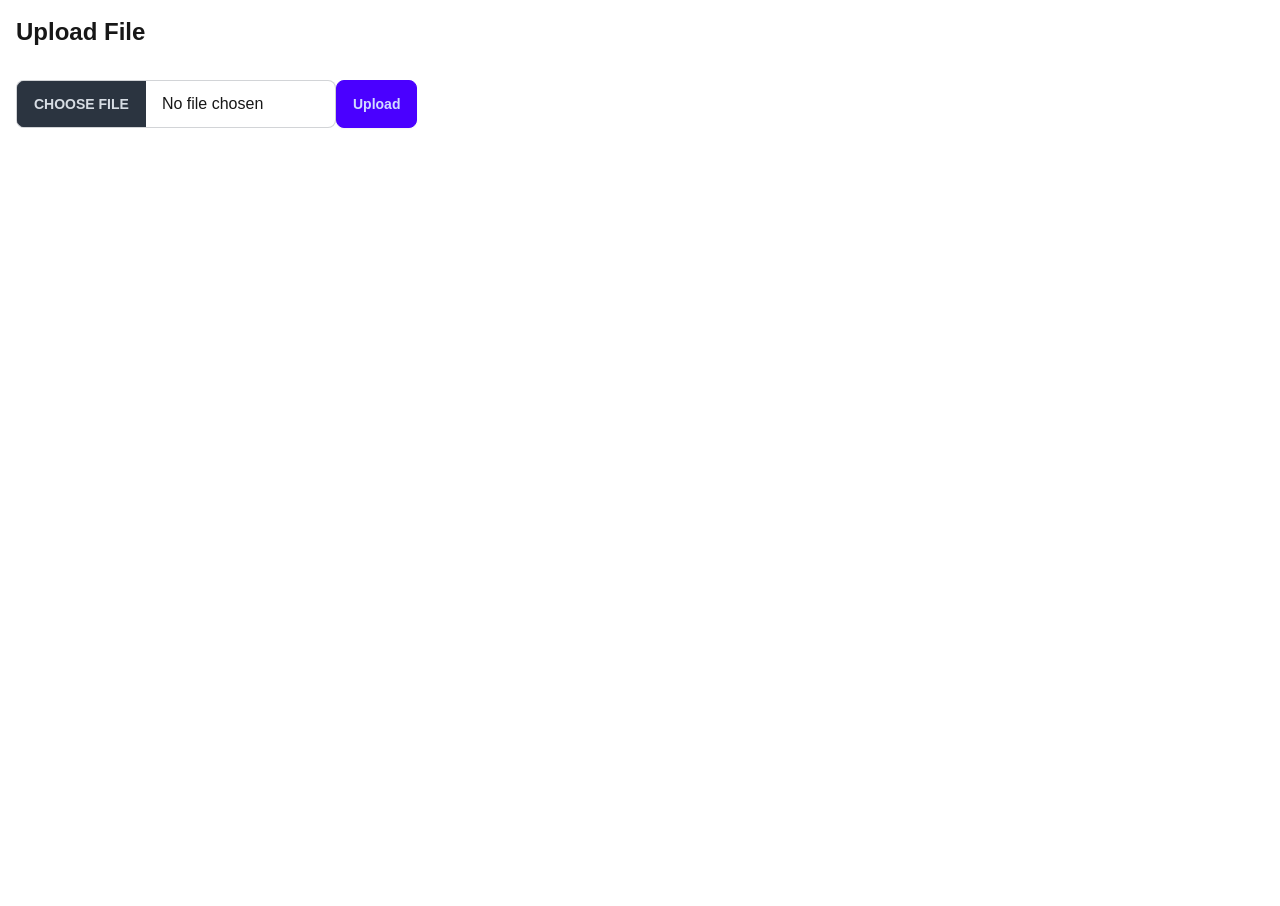
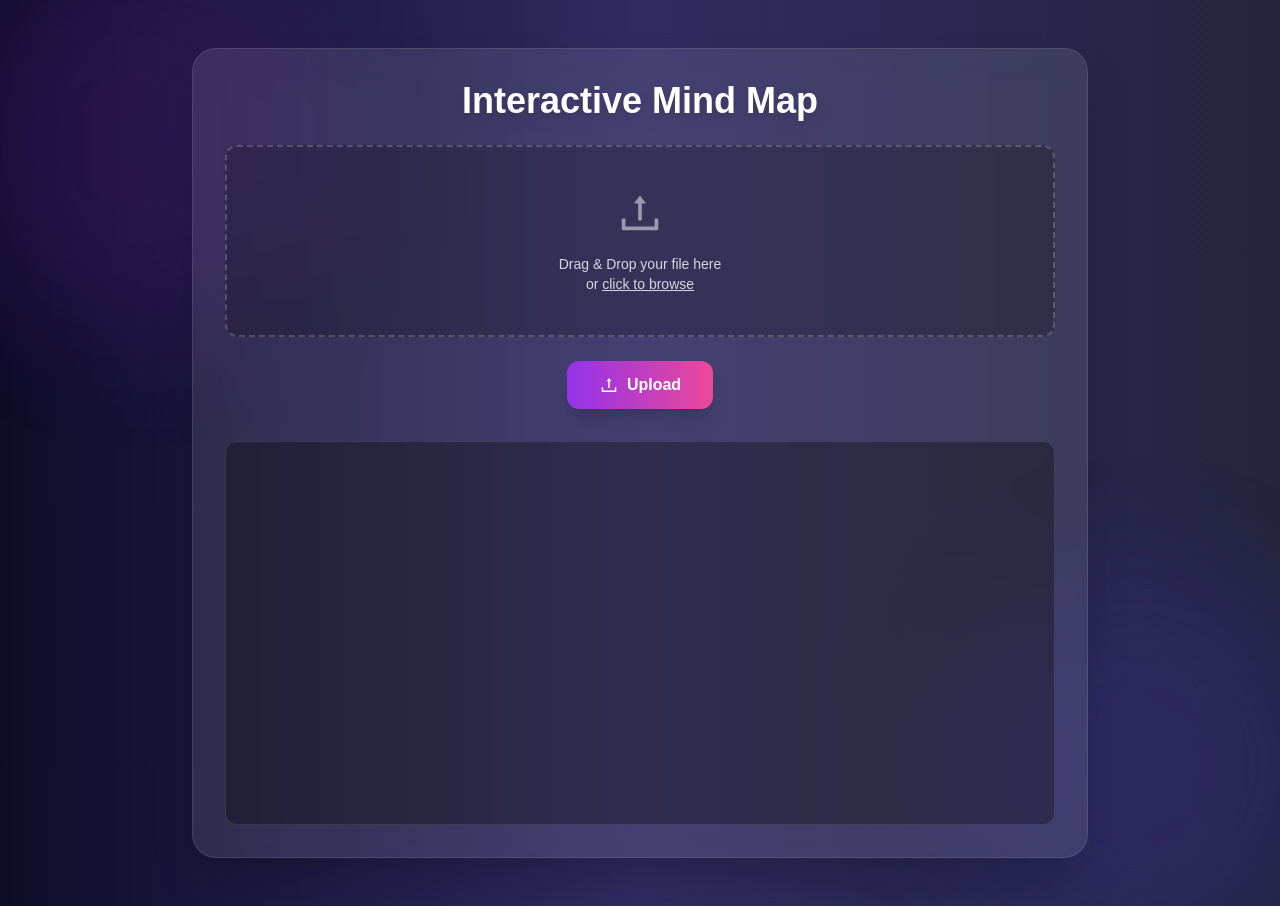
Before and after one commit to kevalshah14/Mindvault-frontend, a Next.js app: page /create-map in a window 1280 px wide. Before the commit the page ends 800 px from the top, so only its background shows below. Built offline with nearby package versions, Linux system fonts and the light colour scheme.

Commit message:
Add framer-motion, react-icons, and react-spinners dependencies

```diff
--- a/package.json
+++ b/package.json
@@ -11,9 +11,12 @@
   "dependencies": {
     "axios": "^1.7.9",
     "d3": "^7.9.0",
+    "framer-motion": "^11.17.0",
     "next": "15.1.4",
     "react": "^19.0.0",
-    "react-dom": "^19.0.0"
+    "react-dom": "^19.0.0",
+    "react-icons": "^5.4.0",
+    "react-spinners": "^0.15.0"
   },
   "devDependencies": {
     "@eslint/eslintrc": "^3",
--- a/src/app/create-map/page.tsx
+++ b/src/app/create-map/page.tsx
@@ -1,20 +1,26 @@
 'use client';
-import React, { useState, useEffect, useRef } from 'react';
+import React, { useState, useRef } from 'react';
 import axios from 'axios';
 import * as d3 from 'd3';
+import { motion } from 'framer-motion';
+import { AiOutlineUpload } from 'react-icons/ai';
+import { ClipLoader } from 'react-spinners';
 
 const CreateMapPage: React.FC = () => {
   const [selectedFile, setSelectedFile] = useState<File | null>(null);
   const [loading, setLoading] = useState(false);
   const [serverResponse, setServerResponse] = useState<any>(null);
   const d3Container = useRef<SVGSVGElement | null>(null);
+  const tooltipRef = useRef<HTMLDivElement | null>(null);
 
+  // Handle file selection
   const handleFileChange = (event: React.ChangeEvent<HTMLInputElement>) => {
     if (event.target.files && event.target.files.length > 0) {
       setSelectedFile(event.target.files[0]);
     }
   };
 
+  // Handle form submission (upload)
   const handleSubmit = async (event: React.FormEvent) => {
     event.preventDefault();
 
@@ -28,45 +34,48 @@ const CreateMapPage: React.FC = () => {
     formData.append('file', selectedFile);
 
     try {
-      const res = await axios.post(
-        "http://127.0.0.1:8000/upload/",
-        formData,
-        {
+      // Send file to server
+      const res = await axios.post("http://127.0.0.1:8000/upload/", formData, {
         headers: {
           'Content-Type': 'multipart/form-data'
         }
+      });
+      console.log("Server response:", res.data);
+
+      // Grab the processed data from the response
+      const processedData = res.data.data.processed_content;
+      setServerResponse(processedData);
+
+      // Build the data structure & render mind map
+      const tree = buildTree(processedData);
+      renderMindMap(tree);
+    } catch (error: any) {
+      console.error("Error uploading file:", error);
+      if (error.response && error.response.data && error.response.data.detail) {
+        alert(`Upload failed: ${error.response.data.detail}`);
+      } else {
+        alert("Upload failed. Please try again.");
       }
-      );
-      console.log("Server response:", res.data);
-      setServerResponse(res.data.data.processed_content);
-
-      const file_name = "sample.json";
-      const secRes = await axios.get(`http://127.0.0.1:8000/get-json/${file_name}`);
-      const tree = buildTree(secRes.data);
-      renderMindMap(tree);
-
-    } catch (error) {
-      console.error("Error uploading file:", error);
-      alert("Upload failed. Check console for details.");
     } finally {
       setLoading(false);
     }
   };
 
+  // Convert flat data into hierarchical structure for d3
   function buildTree(data: any) {
     const tree: any = [];
     const lookup: any = {};
 
-    // Create a lookup object for quick access
+    // Create lookup
     data.forEach((item: any) => {
       lookup[item.id] = { ...item, children: [] };
     });
 
-    // Build the tree structure
+    // Build tree
     data.forEach((item: any) => {
       if (item.parent_id === null) {
         tree.push(lookup[item.id]);
-      } else {
+      } else if (lookup[item.parent_id]) {
         lookup[item.parent_id].children.push(lookup[item.id]);
       }
     });
@@ -74,90 +83,313 @@ const CreateMapPage: React.FC = () => {
     return tree[0]; // Return the root node
   }
 
+  // Adjust text size based on length
+  const getFontSize = (text: string) => {
+    const length = text.length;
+    if (length < 20) return '14px';
+    if (length < 40) return '12px';
+    return '10px';
+  };
+
+  // Helper function to wrap long text in <text> elements
+  const wrapText = (text: any, width: number) => {
+    text.each(function () {
+      const textElement = d3.select(this);
+      const words = textElement.text().split(/\s+/).reverse();
+      let word: string | undefined;
+      let line: string[] = [];
+      const lineHeight = 1.1; // in ems
+      const y = textElement.attr("y");
+      const x = textElement.attr("x");
+      const dy = parseFloat(textElement.attr("dy"));
+      let tspan = textElement.text(null)
+        .append("tspan")
+        .attr("x", x)
+        .attr("y", y)
+        .attr("dy", dy + "em");
+
+      while ((word = words.pop())) {
+        line.push(word);
+        tspan.text(line.join(" "));
+        if ((tspan.node() as any).getComputedTextLength() > width) {
+          line.pop();
+          tspan.text(line.join(" "));
+          line = [word];
+          tspan = textElement.append("tspan")
+            .attr("x", x)
+            .attr("y", y)
+            .attr("dy", lineHeight + "em")
+            .text(word);
+        }
+      }
+    });
+  };
+
+  // Render D3 Mind Map
   const renderMindMap = (data: any) => {
     if (!d3Container.current) return;
 
-    // Clear previous SVG
+    // Clear previous SVG content
     d3.select(d3Container.current).selectAll('*').remove();
 
-    const width = 1000;
-    const height = 800;
+    const width = d3Container.current.clientWidth;
+    const height = d3Container.current.clientHeight;
+
+    // Create main SVG with zoom/pan
     const svg = d3
       .select(d3Container.current)
       .attr('width', width)
-      .attr('height', height);
+      .attr('height', height)
+      .call(d3.zoom().on("zoom", (event) => {
+        g.attr("transform", event.transform);
+      }))
+      .style('background', 'transparent');
 
+    const g = svg.append("g");
     const root = d3.hierarchy(data);
-
-    const treeLayout = d3.tree().size([height, width - 200]);
+    const treeLayout = d3.tree().size([height, width - 300]);
     treeLayout(root);
 
-    // Create links
-    svg
-      .selectAll('.link')
+    // Node gradient background
+    svg.append("defs")
+      .append("linearGradient")
+      .attr("id", "gradientNode")
+      .attr("x1", "0%").attr("y1", "0%")
+      .attr("x2", "100%").attr("y2", "100%")
+      .selectAll("stop")
+      .data([
+        { offset: "0%", color: "#6dd5ed" },
+        { offset: "100%", color: "#2193b0" }
+      ])
+      .enter()
+      .append("stop")
+      .attr("offset", (d) => d.offset)
+      .attr("stop-color", (d) => d.color);
+
+    // Draw links
+    g.selectAll(".link")
       .data(root.links())
       .enter()
-      .append('line')
-      .attr('class', 'link')
-      .attr('x1', (d: any) => d.source.y)
-      .attr('y1', (d: any) => d.source.x)
-      .attr('x2', (d: any) => d.target.y)
-      .attr('y2', (d: any) => d.target.x)
-      .attr('stroke', '#ccc');
+      .append("path")
+      .attr("class", "link")
+      .attr("fill", "none")
+      .attr("stroke", "#888")
+      .attr("stroke-width", 2)
+      .attr("d", d3.linkHorizontal()
+        .x((d: any) => d.y)
+        .y((d: any) => d.x)
+      )
+      .attr("opacity", 0)
+      .transition()
+      .duration(800)
+      .attr("opacity", 1);
 
-    // Create nodes
-    const nodes = svg
-      .selectAll('.node')
+    // Draw nodes
+    const node = g.selectAll(".node")
       .data(root.descendants())
       .enter()
-      .append('g')
-      .attr('class', 'node')
-      .attr('transform', (d) => `translate(${d.y},${d.x})`);
+      .append("g")
+      .attr("class", "node group")
+      .attr("transform", (d) => `translate(${d.y},${d.x})`)
+      .on("mouseover", (event, d) => {
+        if (tooltipRef.current) {
+          tooltipRef.current.style.opacity = "1";
+          tooltipRef.current.innerHTML = d.data.name;
+          tooltipRef.current.style.left = `${event.pageX + 10}px`;
+          tooltipRef.current.style.top = `${event.pageY + 10}px`;
+        }
+      })
+      .on("mouseout", () => {
+        if (tooltipRef.current) {
+          tooltipRef.current.style.opacity = "0";
+        }
+      });
 
-    nodes
-      .append('circle')
-      .attr('r', 5)
-      .attr('fill', '#69b3a2');
+    // Node circles
+    node.append("circle")
+      .attr("r", 10)
+      .attr("fill", "url(#gradientNode)")
+      .attr("stroke", "#222")
+      .attr("stroke-width", 2)
+      .attr("opacity", 0)
+      .transition()
+      .duration(600)
+      .attr("opacity", 1);
 
-    nodes
-      .append('text')
-      .attr('dy', 3)
-      .attr('x', (d) => (d.children ? -10 : 10))
-      .style('text-anchor', (d) => (d.children ? 'end' : 'start'))
-      .text((d) => d.data.name);
+    // Node labels
+    node.append("text")
+      .attr("dy", ".35em")
+      .attr("x", (d: any) => (d.children ? -15 : 15))
+      .attr("text-anchor", (d: any) => (d.children ? "end" : "start"))
+      .attr("font-size", (d: any) => getFontSize(d.data.name))
+      .attr("fill", "#fff")
+      .attr("opacity", 0)
+      .text((d: any) => d.data.name)
+      .call(wrapText, 140)
+      .transition()
+      .delay(600)
+      .attr("opacity", 1);
   };
 
   return (
-    <div className="container mx-auto p-4">
-      <h1 className="text-2xl font-bold mb-4">Upload File</h1>
+    <div className="relative min-h-screen w-full bg-black overflow-hidden">
+      {/* Animated swirling background gradient */}
+      <motion.div
+        className="absolute inset-0 bg-gradient-to-r from-[#0f0c29] via-[#302b63] to-[#24243e]"
+        initial={{ opacity: 0 }}
+        animate={{ opacity: 1 }}
+        transition={{ duration: 2, ease: "easeOut" }}
+      />
+      {/* Floating blob top-left */}
+      <motion.div
+        className="absolute w-96 h-96 rounded-full bg-purple-800 filter blur-3xl opacity-20 top-[-5rem] left-[-5rem]"
+        animate={{
+          y: [0, 40, 0],
+          x: [0, 40, 0],
+        }}
+        transition={{
+          duration: 8,
+          repeat: Infinity,
+          repeatType: "reverse",
+          ease: "easeInOut",
+        }}
+      />
+      {/* Floating blob bottom-right */}
+      <motion.div
+        className="absolute w-96 h-96 rounded-full bg-indigo-700 filter blur-3xl opacity-20 bottom-[-5rem] right-[-5rem]"
+        animate={{
+          y: [0, -40, 0],
+          x: [0, -40, 0],
+        }}
+        transition={{
+          duration: 8,
+          repeat: Infinity,
+          repeatType: "reverse",
+          ease: "easeInOut",
+        }}
+      />
 
-      <form onSubmit={handleSubmit} className="space-y-4">
+      <div className="relative z-10 container mx-auto py-12 px-4 flex flex-col items-center">
+        {/* Card container with glassmorphism */}
+        <motion.div
+          initial={{ scale: 0.9, y: 50, opacity: 0 }}
+          animate={{ scale: 1, y: 0, opacity: 1 }}
+          transition={{ duration: 1.2, ease: "easeOut" }}
+          className="w-full max-w-4xl bg-white/10 backdrop-blur-lg shadow-2xl rounded-3xl p-8 border border-white/10"
+        >
+          <motion.h1
+            className="text-4xl font-extrabold mb-6 text-center text-white drop-shadow-lg"
+            initial={{ opacity: 0, y: -20 }}
+            animate={{ opacity: 1, y: 0 }}
+            transition={{ duration: 1, ease: "easeOut" }}
+          >
+            Interactive Mind Map
+          </motion.h1>
+
+          {/* File Upload Form */}
+          <motion.form
+            onSubmit={handleSubmit}
+            className="space-y-6"
+            initial={{ opacity: 0, y: 20 }}
+            animate={{ opacity: 1, y: 0 }}
+            transition={{ duration: 1, ease: "easeOut" }}
+          >
+            {/* File Drop/Select Area */}
+            <label className="flex flex-col items-center justify-center w-full h-48 border-2 border-dashed border-white/20 rounded-xl cursor-pointer hover:border-white/50 transition-colors duration-300 bg-black/20">
+              <div className="flex flex-col items-center text-white/80 p-4">
+                <AiOutlineUpload size={50} className="text-white/50" />
+                {!selectedFile ? (
+                  <span className="mt-4 font-medium text-sm leading-5 text-center">
+                    Drag & Drop your file here <br /> or{" "}
+                    <span className="underline">click to browse</span>
+                  </span>
+                ) : (
+                  <span className="mt-4 text-sm font-semibold">
+                    File selected: <span className="text-pink-300">{selectedFile.name}</span>
+                  </span>
+                )}
                 <input
                   type="file"
                   onChange={handleFileChange}
                   accept=".pdf,.pptx,.docx,.html,.csv,.json,.xml"
-          className="file-input file-input-bordered w-full max-w-xs"
+                  className="hidden"
                 />
+              </div>
+            </label>
+
+            <div className="flex justify-center">
               <button
                 type="submit"
-          className={`btn ${loading ? 'btn-disabled' : 'btn-primary'}`}
+                className={`flex items-center px-8 py-3 font-bold rounded-xl transition-all duration-300 text-white
+                  ${
+                    loading
+                      ? "bg-gray-700 cursor-not-allowed"
+                      : "bg-gradient-to-r from-purple-600 to-pink-500 hover:from-pink-500 hover:to-purple-600 hover:scale-105 shadow-xl"
+                  }`}
                 disabled={loading}
               >
-          {loading ? 'Uploading...' : 'Upload'}
+                {loading ? (
+                  <>
+                    <ClipLoader size={20} color="#ffffff" className="mr-2" />
+                    Uploading...
+                  </>
+                ) : (
+                  <>
+                    <AiOutlineUpload className="mr-2 text-xl" />
+                    Upload
+                  </>
+                )}
               </button>
-      </form>
+            </div>
+          </motion.form>
 
-      {loading && <p className="mt-4 text-center">Loading...</p>}
-
-      {serverResponse && (
-        <div className="mt-4">
-          <h2 className="text-xl font-bold">Server Response</h2>
-          <pre>{JSON.stringify(serverResponse, null, 2)}</pre>
-        </div>
+          {/* Loading Spinner */}
+          {loading && (
+            <motion.div
+              className="mt-6 flex justify-center"
+              initial={{ opacity: 0 }}
+              animate={{ opacity: 1 }}
+              transition={{ duration: 0.5 }}
+            >
+              <ClipLoader size={40} color="#ffffff" />
+            </motion.div>
           )}
 
-      {/* D3 Mind Map */}
-      <svg ref={d3Container} className="mt-8"></svg>
+          {/* Server Response */}
+          {serverResponse && (
+            <motion.div
+              className="mt-6 bg-black/30 border border-white/10 rounded-xl p-4 shadow-md max-h-60 overflow-auto"
+              initial={{ opacity: 0, y: 20 }}
+              animate={{ opacity: 1, y: 0 }}
+              transition={{ duration: 0.8, ease: "easeOut" }}
+            >
+              <h2 className="text-lg font-bold text-white/90 mb-2">
+                Server Response
+              </h2>
+              <pre className="text-sm text-white/80 whitespace-pre-wrap break-words">
+                {JSON.stringify(serverResponse, null, 2)}
+              </pre>
+            </motion.div>
+          )}
+
+          {/* Tooltip for Mind Map Nodes */}
+          <div
+            ref={tooltipRef}
+            className="absolute pointer-events-none bg-gray-800 text-white text-xs rounded py-1 px-2 opacity-0 transition-opacity duration-300 z-50"
+            style={{ position: 'absolute' }}
+          ></div>
+
+          {/* D3 Mind Map Container */}
+          <motion.div
+            className="mt-8 w-full h-96 relative rounded-xl overflow-hidden border border-white/10 bg-black/30"
+            initial={{ opacity: 0 }}
+            animate={{ opacity: 1 }}
+            transition={{ duration: 1, ease: "easeOut" }}
+          >
+            <svg ref={d3Container} className="w-full h-full" />
+          </motion.div>
+        </motion.div>
+      </div>
     </div>
   );
 };
```
Also changed, not shown: 1 other file (tests, documents, lock files or other folders). Lines whose indentation alone changed are shown as unchanged.
